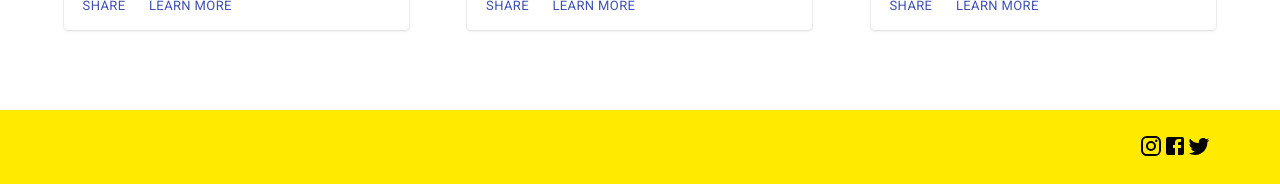
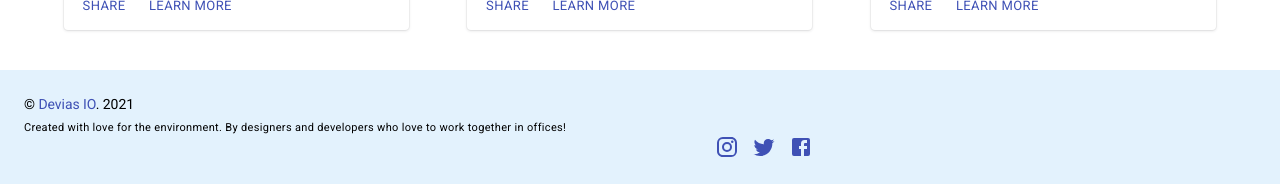
Before and after one commit to aguxluzen/blog, a React app in the folder blog-app/: page /home in a window 1280 px wide. Shown: the part 815-999 px from the top of the page. Built offline with nearby package versions, Linux system fonts and the light colour scheme.

Commit message:
Se refactorizan redes sociales del footer

```diff
--- a/blog-app/src/layouts/Main/Main.js
+++ b/blog-app/src/layouts/Main/Main.js
@@ -38,7 +38,7 @@
         [classes.shiftContent]: isDesktop
       })}
     >
-      <Topbar  />
+      <Topbar/>
       <main className={classes.content}>
         {children}
         <Footer/>
--- a/blog-app/src/layouts/Main/components/Footer/Footer.js
+++ b/blog-app/src/layouts/Main/components/Footer/Footer.js
@@ -3,22 +3,17 @@
 import clsx from 'clsx';
 import { makeStyles } from '@material-ui/styles';
 import { Typography, Link, Grid, Box } from '@material-ui/core';
-import InstagramIcon from '@material-ui/icons/Instagram';
-import FacebookIcon from '@material-ui/icons/Facebook';
-import TwitterIcon from '@material-ui/icons/Twitter';
-import { Instagram, Twitter } from '@material-ui/icons';
+import { Instagram, Twitter, Facebook } from '@material-ui/icons';
 
 const useStyles = makeStyles(theme => ({
   root: {
     padding: theme.spacing(3),
-    background: "#ffea00",
+    background: "#e3f2fd",
   },
-  container: {
-    flexDirection:'row-reverse',
-  },
-  icons: {
-    marginRight:"3.5vw",
-  },
+  icon: {
+    marginLeft:"1vw",
+    marginRight:"1vw",
+  }
 }));
 
 const Footer = props => {
@@ -31,9 +26,9 @@
       {...rest}
       className={clsx(classes.root, className)}
     >
-      <Grid container className={classes.container}>
+      <Grid container >
         <Grid item>
-          {/* <Typography variant="body1" color="inherit">
+          <Typography variant="body1" color="inherit">
             &copy;{' '}
             <Link
               component="a"
@@ -47,12 +42,27 @@
           <Typography variant="caption" color="inherit">
             Created with love for the environment. By designers and developers who
             love to work together in offices!
-          </Typography> */}
+          </Typography>
           </Grid>
-            <Grid item className={classes.icons} >
-              <Instagram/>
-              <FacebookIcon/>
-              <Twitter/>
+            <Grid item style={{marginLeft:"54vw"}}>
+              <Link
+                href="https://www.instagram.com/"
+                target="_blank"
+              >
+                <Instagram/>
+              </Link>
+              <Link
+                href="https://twitter.com/"
+                target="_blank"
+              >
+                <Twitter className={classes.icon}/>
+              </Link>
+              <Link
+                href="https://es-la.facebook.com/"
+                target="_blank"
+              >
+                <Facebook/>
+              </Link>
             </Grid>
       </Grid>
     </div>
--- a/blog-app/src/views/Home/Home.js
+++ b/blog-app/src/views/Home/Home.js
@@ -7,7 +7,7 @@
 const useStyles = makeStyles((theme) => ({
   cont: {
     marginTop:"5vh",
-    marginBottom:"10vh",
+    marginBottom:"5vh",
   }
 
 }));
```
